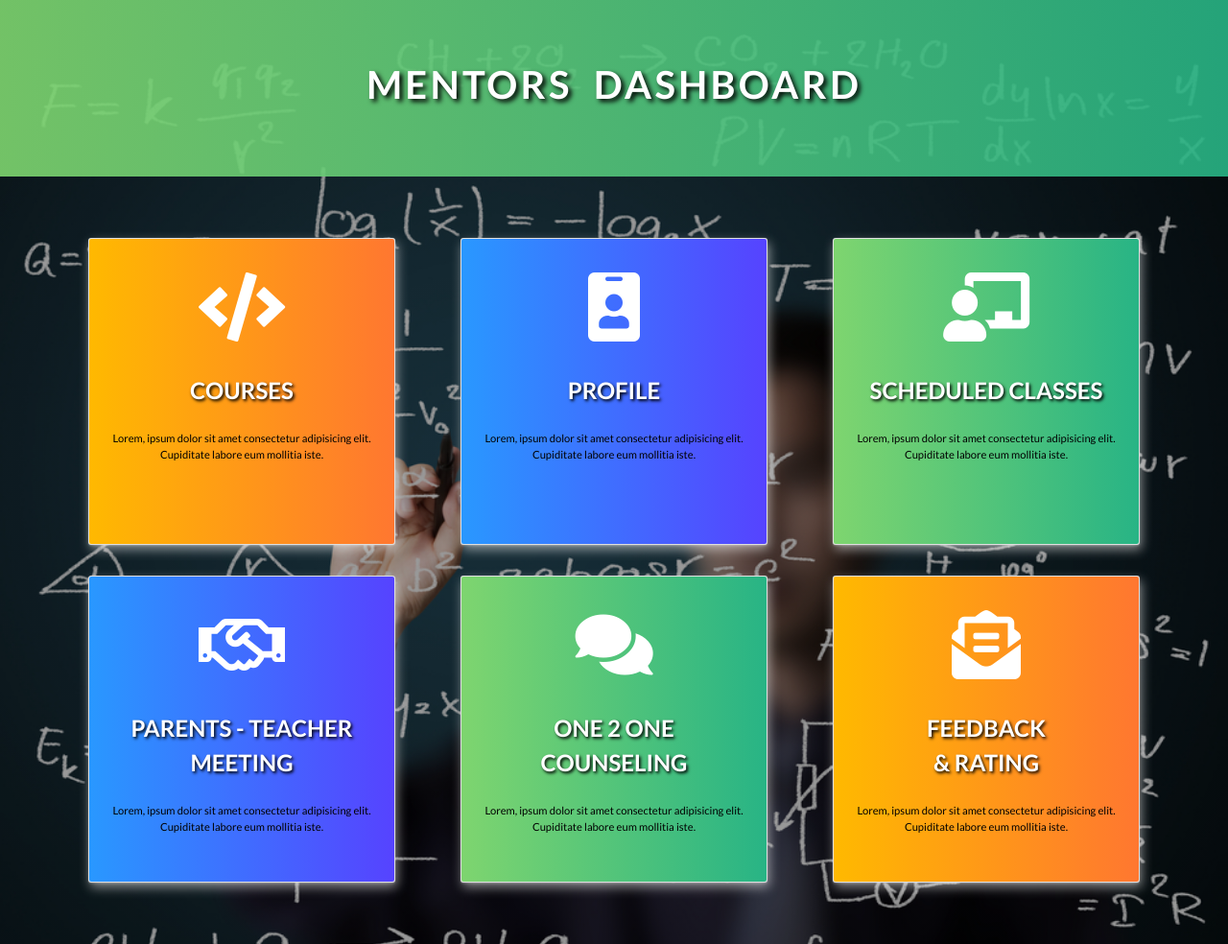
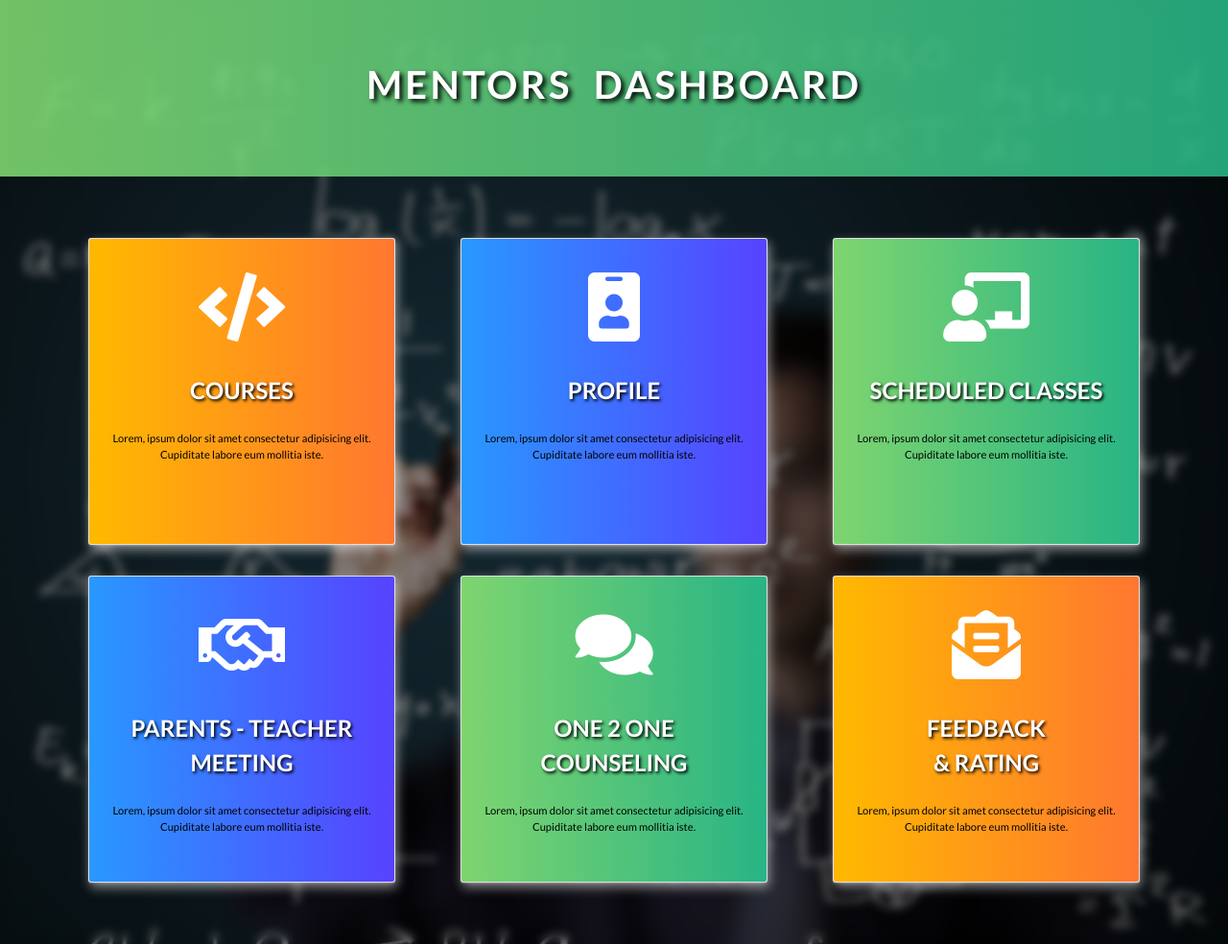
Before and after one commit to shay-ag/EduCheck2.0-MentorsDashboard, a plain HTML site: page index.html in a window 1280 px wide. Shown: the whole page at 96% size. Drawn offline with nearby package versions, Linux system fonts and the light colour scheme.

Commit message:
made changes

```diff
--- a/index.html
+++ b/index.html
@@ -17,7 +17,8 @@
     <!-- Internal CSS -->
     <style>
         body {
-            background-image: linear-gradient( rgba(0, 0, 0, 0.4), rgba(0, 0, 0, 0.4)), url(./img/maths.jpg);
+            backdrop-filter: blur(5px);
+            background-image: linear-gradient( rgba(0, 0, 0, 0.5), rgba(0, 0, 0, 0.5)), url(./img/maths.jpg);
         }
     </style>
 
```
Also changed, not shown: courses.html (+1 -0 lines).
